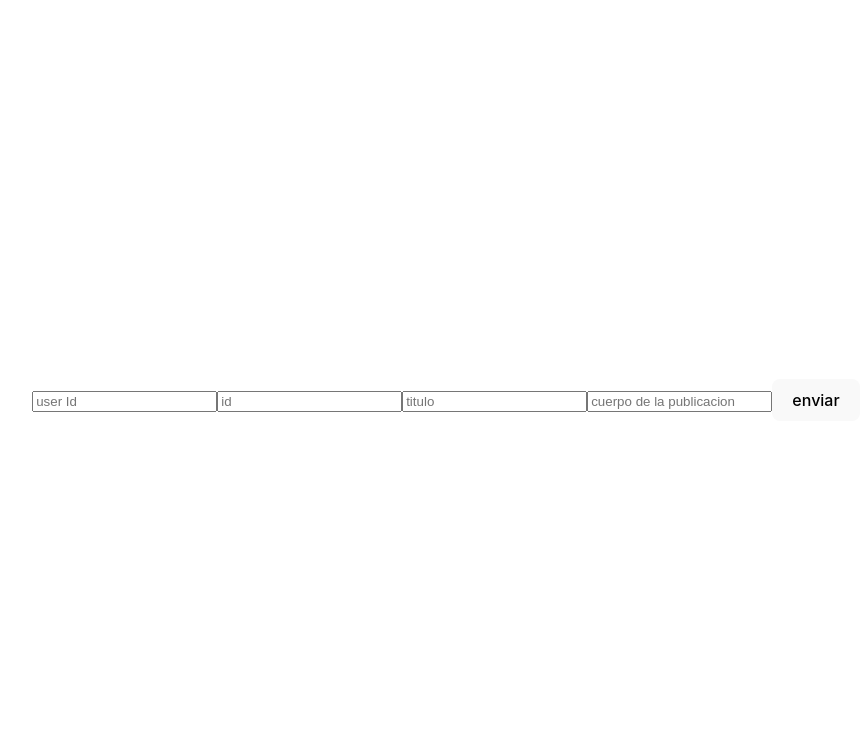
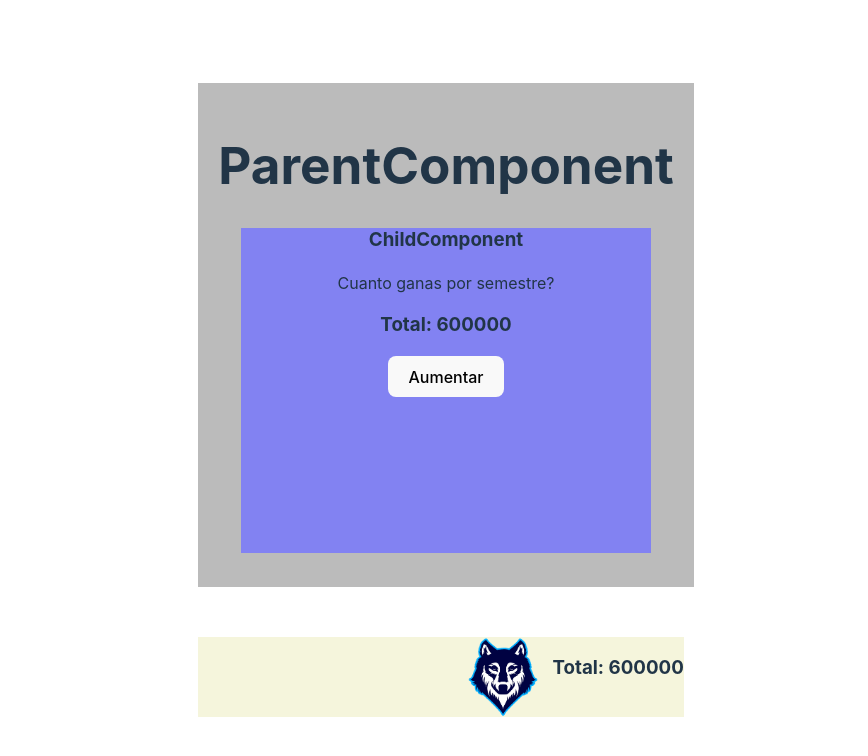
Before and after one commit to jum8/FE3_Clase20S, a React (Vite) app: page / in a window 1280 px wide. Shown: the top 756 px of the page, without its empty margins (194-1062 px from the left). Built offline with nearby package versions, Linux system fonts and the light colour scheme.

Commit message:
Clase 20 - Context

```diff
--- a/src/App.css
+++ b/src/App.css
@@ -6,18 +6,50 @@
 }
 
 .card{
-  background-color: aqua;
+  background-color: black;
+  border: 2px solid #fff;
   width: 300px;
-  border: 2px solid #fff;
+  margin-bottom: 10px;
 }
 .imagen{
-  width: 300px;
-  height: 200px;
+  width: 100px;
+  height: 100px;
   object-fit: cover;
 }
-.nombre{
+.titulo{
   font-size: 1em;
 }
 .precio{
-  font-size: .8em;
+  font-size: .7em;
 }
+
+.parent{
+  padding: 20px;
+  height: 58vh;
+  background-color: #bbbbbb;
+}
+
+
+.child{
+  width: 90%;
+  height: 70%;
+  display: block;
+  margin: auto;
+  background-color: #8282f2;
+}
+
+
+.lobo-estepario{
+  background-color: beige;
+  display: flex;
+  justify-content: flex-end;
+  margin-top: 50px;
+  margin-right: 10px;
+}
+
+
+.lobo{
+  width: 80px;
+  height: 80px;
+  margin-right: 10px;
+}
--- a/src/App.jsx
+++ b/src/App.jsx
@@ -1,12 +1,14 @@
+import { useState } from 'react'
 import './App.css'
-import ComponentePost from './Clase 15/Practicas de la semana/ComponentePost'
-import FetchAxiosPost from './Clase 15/Practicas de la semana/FetchAxiosPost'
+import LoboEstepario from './Clase 19/LoboEstepario'
+import ParentComponent from './Clase 19/ParentComponent'
 
 const App = () =>  {
 
   return (
     <>
-      <ComponentePost/>
+      <ParentComponent />
+      <LoboEstepario />
     </>
   )
 }
--- /dev/null
+++ b/src/Clase 19/ChildComponent.jsx
@@ -0,0 +1,18 @@
+import React, { useState, useContext } from 'react'
+import { EstadosGlobales } from './Context'
+
+
+const ChildComponent = () => {
+  const { salario, setSalario } = useContext(EstadosGlobales)
+  return (
+    <div className='child'>
+        <h3>ChildComponent</h3>
+        <p>Cuanto ganas por semestre?</p>
+        <h3>Total: {salario*6} </h3>
+        <button onClick={() => setSalario(salario + 6000)}>Aumentar</button>
+        {console.log('Se renderizó el hijo')}
+    </div>
+  )
+}
+
+export default ChildComponent
--- /dev/null
+++ b/src/Clase 19/Context.jsx
@@ -0,0 +1,27 @@
+import { createContext, useContext, useState } from "react";
+
+export const EstadosGlobales = createContext()
+console.log(EstadosGlobales)
+
+const Context = ({children}) => {
+    const [salario, setSalario] = useState(100000)
+    const [total, setTotal] = useState(0)
+
+    return (
+        <EstadosGlobales.Provider
+            value={{
+                salario,
+                setSalario,
+                total,
+                setTotal
+            }}
+        >
+            {children}
+        </EstadosGlobales.Provider>
+    )
+}
+export default Context
+
+export const useEstadosGlobales = () => {
+    return useContext(EstadosGlobales)
+}
--- /dev/null
+++ b/src/Clase 19/LoboEstepario.jsx
@@ -0,0 +1,15 @@
+import React from 'react'
+import { useEstadosGlobales } from './Context'
+
+const LoboEstepario = () => {
+  const { salario } = useEstadosGlobales()
+  return (
+    <div className='lobo-estepario'>
+        <img className='lobo' src='/lobo.png' alt='lobo'/>
+        <h3>Total: {salario*6}</h3>
+        {console.log('Se renderizó el lobo')}
+    </div>
+  )
+}
+
+export default LoboEstepario
--- /dev/null
+++ b/src/Clase 19/ParentComponent.jsx
@@ -0,0 +1,17 @@
+import React, { useState } from 'react'
+import ChildComponent from './ChildComponent'
+import { useEstadosGlobales } from './Context'
+
+const ParentComponent = () => {
+  // const { salario } = useEstadosGlobales()
+  return (
+    <div className='parent'>
+        <h1>ParentComponent</h1>
+        <ChildComponent />
+        {/* <p>Salario: {salario}</p> */}
+        {console.log('Se renderizó el padre')}
+    </div>
+  )
+}
+
+export default ParentComponent
--- a/src/index.css
+++ b/src/index.css
@@ -5,14 +5,15 @@
   font-weight: 400;
 
   color-scheme: light dark;
-  color: rgba(255, 255, 255, 0.87);
-  background-color: #242424;
+  color: rgba(0, 0, 0, 0.87);
+  background-color: #d8d8d8;
 
   font-synthesis: none;
   text-rendering: optimizeLegibility;
   -webkit-font-smoothing: antialiased;
   -moz-osx-font-smoothing: grayscale;
   -webkit-text-size-adjust: 100%;
+
 }
 
 a {
@@ -30,6 +31,7 @@
   place-items: center;
   min-width: 320px;
   min-height: 100vh;
+
 }
 
 h1 {
--- a/src/main.jsx
+++ b/src/main.jsx
@@ -1,10 +1,13 @@
 import React from 'react'
 import ReactDOM from 'react-dom/client'
 import App from './App'
+import Context from './Clase 19/Context'
 import './index.css'
 
 ReactDOM.createRoot(document.getElementById('root')).render(
   // <React.StrictMode>
+  <Context>
     <App />
+  </Context>
   // </React.StrictMode>
 )
```
Also changed, not shown: public/lobo.png (added).
